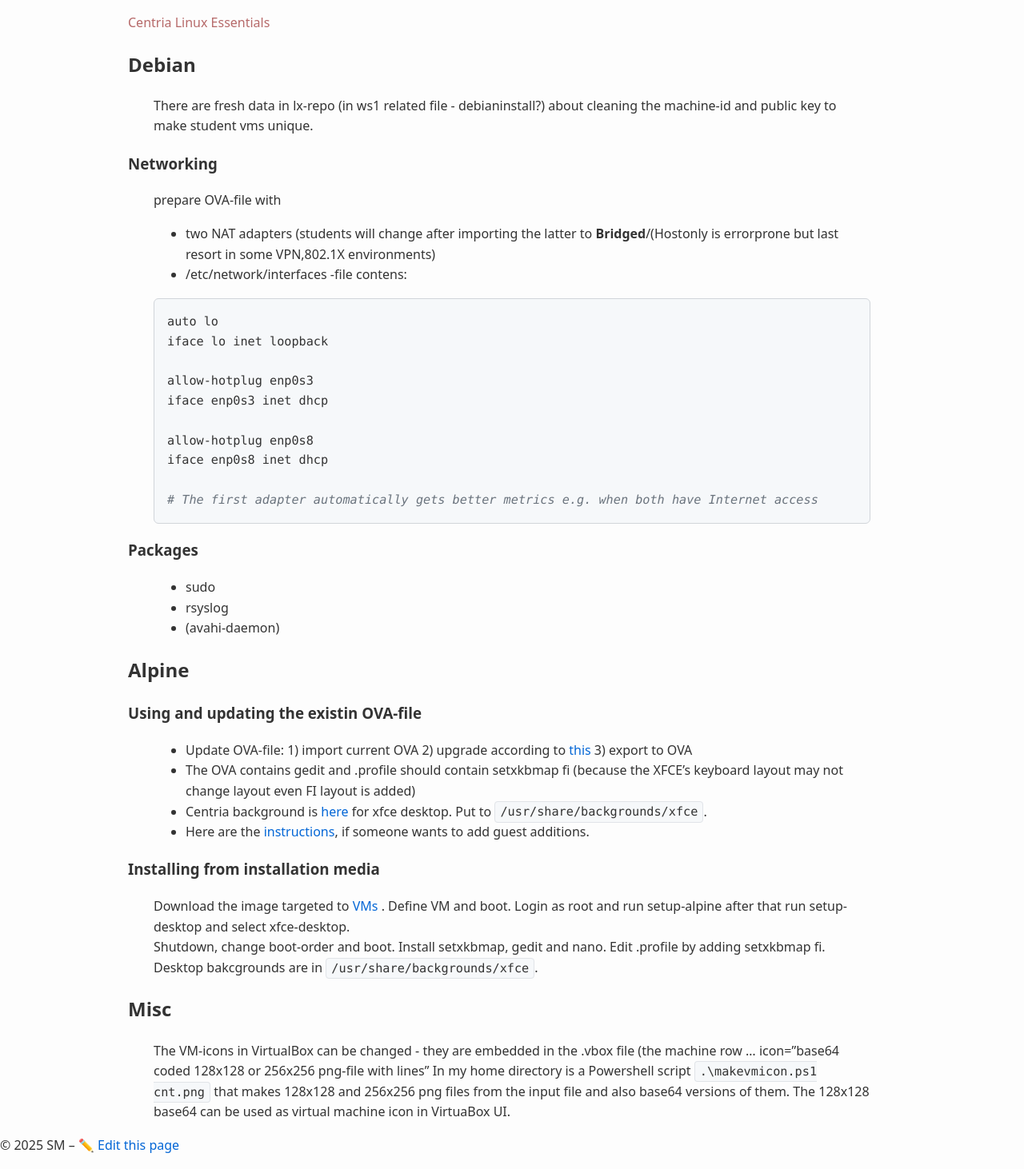
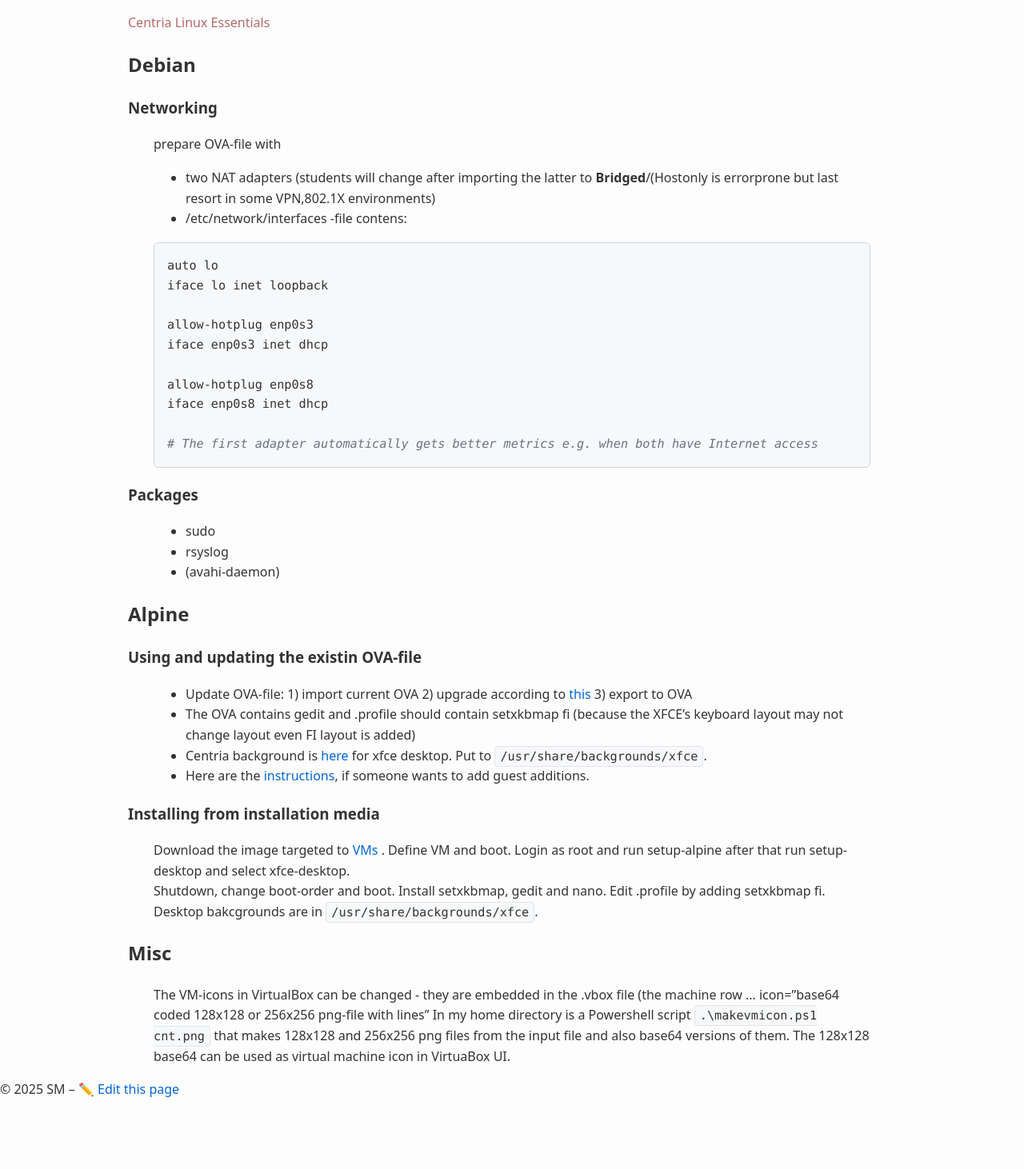
Before and after one commit to averkoc/lxprivate, a Jekyll site: the page built from docs/virtualmachines.md, in a window 1280 px wide. Shown: the whole page at 80% size. Built offline with Jekyll 4.4.1, drawn with Linux system fonts in a browser that asks for light colours; after the commit the page ends 1392 px from its top, so only the background shows below that.

Commit message:
Sync docs

```diff
--- a/docs/virtualmachines.md
+++ b/docs/virtualmachines.md
@@ -4,7 +4,6 @@ title: ""
 ---
 
 ## Debian
-There are fresh data in lx-repo (in ws1 related file - debianinstall?) about cleaning the machine-id and public key to make student vms unique.
 
 ### Networking
 prepare OVA-file with
```
